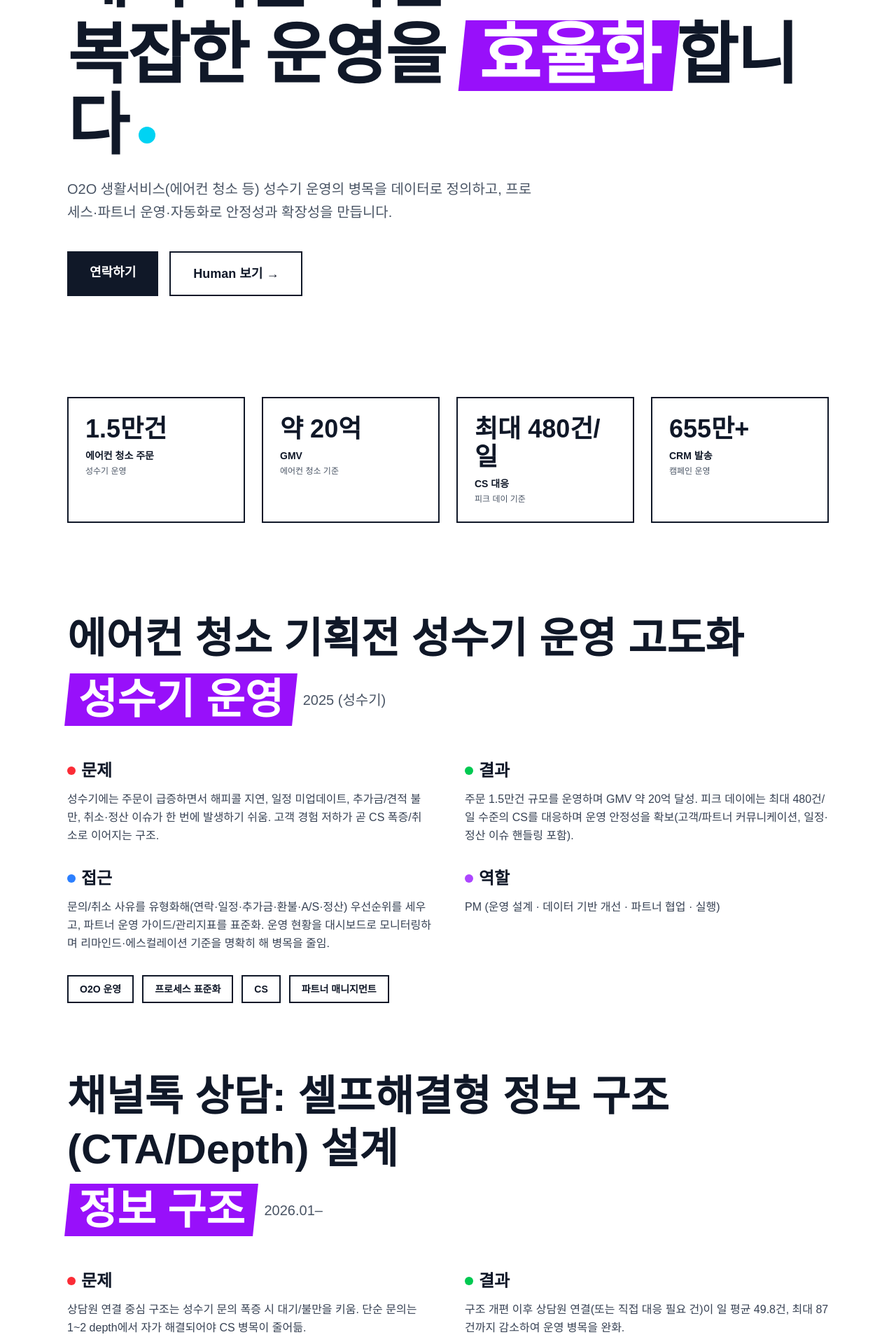
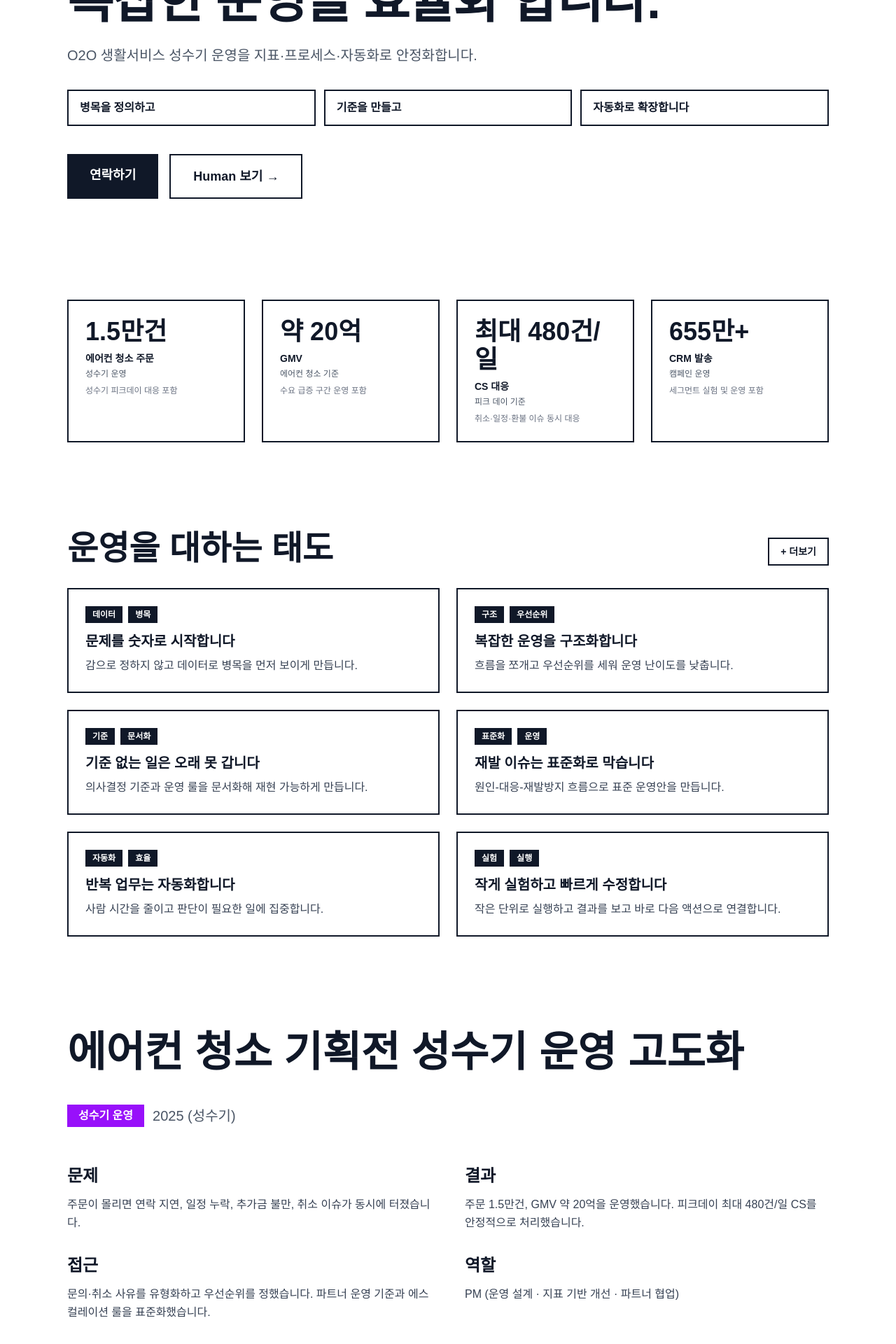
Before and after one commit to realgyu/Whoisjin, a Next.js app: page /work in a window 1280 px wide. Shown: the part 200-2120 px from the top of the page at 70% size. Built offline with nearby package versions, Linux system fonts and the light colour scheme.

Commit message:
Enrich work and human page content

```diff
--- a/app/work/page.tsx
+++ b/app/work/page.tsx
@@ -1,26 +1,93 @@
-// FILE: app/work/page.tsx
+"use client";
+
+import { useState } from "react";
 
 export default function WorkPage() {
+  const [showAllPrinciples, setShowAllPrinciples] = useState(false);
+
+  const heroBullets = [
+    "병목을 정의하고",
+    "기준을 만들고",
+    "자동화로 확장합니다",
+  ];
+
   const impacts = [
     {
       label: "에어컨 청소 주문",
       value: "1.5만건",
       desc: "성수기 운영",
+      context: "성수기 피크데이 대응 포함",
     },
     {
       label: "GMV",
       value: "약 20억",
       desc: "에어컨 청소 기준",
+      context: "수요 급증 구간 운영 포함",
     },
     {
       label: "CS 대응",
       value: "최대 480건/일",
       desc: "피크 데이 기준",
+      context: "취소·일정·환불 이슈 동시 대응",
     },
     {
       label: "CRM 발송",
       value: "655만+",
       desc: "캠페인 운영",
+      context: "세그먼트 실험 및 운영 포함",
+    },
+  ];
+
+  const workPrinciples = [
+    {
+      title: "문제를 숫자로 시작합니다",
+      detail: "감으로 정하지 않고 데이터로 병목을 먼저 보이게 만듭니다.",
+      keywords: ["데이터", "병목"],
+    },
+    {
+      title: "복잡한 운영을 구조화합니다",
+      detail: "흐름을 쪼개고 우선순위를 세워 운영 난이도를 낮춥니다.",
+      keywords: ["구조", "우선순위"],
+    },
+    {
+      title: "기준 없는 일은 오래 못 갑니다",
+      detail: "의사결정 기준과 운영 룰을 문서화해 재현 가능하게 만듭니다.",
+      keywords: ["기준", "문서화"],
+    },
+    {
+      title: "재발 이슈는 표준화로 막습니다",
+      detail: "원인-대응-재발방지 흐름으로 표준 운영안을 만듭니다.",
+      keywords: ["표준화", "운영"],
+    },
+    {
+      title: "반복 업무는 자동화합니다",
+      detail: "사람 시간을 줄이고 판단이 필요한 일에 집중합니다.",
+      keywords: ["자동화", "효율"],
+    },
+    {
+      title: "작게 실험하고 빠르게 수정합니다",
+      detail: "작은 단위로 실행하고 결과를 보고 바로 다음 액션으로 연결합니다.",
+      keywords: ["실험", "실행"],
+    },
+    {
+      title: "현장 언어로 커뮤니케이션합니다",
+      detail: "파트너·운영·CS와 같은 그림을 보도록 표현을 맞춥니다.",
+      keywords: ["협업", "정렬"],
+    },
+    {
+      title: "운영을 시스템으로 만듭니다",
+      detail: "개인 역량에 의존하지 않도록 구조와 루틴을 설계합니다.",
+      keywords: ["시스템", "스케일"],
+    },
+    {
+      title: "지표는 행동으로 끝나야 합니다",
+      detail: "리포트로 끝내지 않고 운영 액션과 책임자까지 연결합니다.",
+      keywords: ["지표", "액션"],
+    },
+    {
+      title: "기획-실행-개선을 한 흐름으로 봅니다",
+      detail: "문제 정의부터 개선 루프까지 끊기지 않게 가져갑니다.",
+      keywords: ["개선", "루프"],
     },
   ];
 
@@ -31,114 +98,107 @@ export default function WorkPage() {
       timeline: "2025 (성수기)",
       highlight: "성수기 운영",
       problem:
-        "성수기에는 주문이 급증하면서 해피콜 지연, 일정 미업데이트, 추가금/견적 불만, 취소·정산 이슈가 한 번에 발생하기 쉬움. 고객 경험 저하가 곧 CS 폭증/취소로 이어지는 구조.",
+        "주문이 몰리면 연락 지연, 일정 누락, 추가금 불만, 취소 이슈가 동시에 터졌습니다.",
       approach:
-        "문의/취소 사유를 유형화해(연락·일정·추가금·환불·A/S·정산) 우선순위를 세우고, 파트너 운영 가이드/관리지표를 표준화. 운영 현황을 대시보드로 모니터링하며 리마인드·에스컬레이션 기준을 명확히 해 병목을 줄임.",
+        "문의·취소 사유를 유형화하고 우선순위를 정했습니다. 파트너 운영 기준과 에스컬레이션 룰을 표준화했습니다.",
       result:
-        "주문 1.5만건 규모를 운영하며 GMV 약 20억 달성. 피크 데이에는 최대 480건/일 수준의 CS를 대응하며 운영 안정성을 확보(고객/파트너 커뮤니케이션, 일정·정산 이슈 핸들링 포함).",
-      role: "PM (운영 설계 · 데이터 기반 개선 · 파트너 협업 · 실행)",
+        "주문 1.5만건, GMV 약 20억을 운영했습니다. 피크데이 최대 480건/일 CS를 안정적으로 처리했습니다.",
+      role: "PM (운영 설계 · 지표 기반 개선 · 파트너 협업)",
       tags: ["O2O 운영", "프로세스 표준화", "CS", "파트너 매니지먼트"],
-      color: "blue",
     },
     {
       id: 2,
-      title: "채널톡 상담: 셀프해결형 정보 구조(CTA/Depth) 설계",
+      title: "채널톡 상담 정보 구조(CTA/Depth) 재설계",
       timeline: "2026.01–",
       highlight: "정보 구조",
       problem:
-        "상담원 연결 중심 구조는 성수기 문의 폭증 시 대기/불만을 키움. 단순 문의는 1~2 depth에서 자가 해결되어야 CS 병목이 줄어듦.",
+        "상담원 연결 중심 구조라 단순 문의도 대기로 쌓이며 운영 병목이 커졌습니다.",
       approach:
-        "작년 주요 문의와 운영 이슈를 기준으로 '자가 해결 가능한 질문'을 깊이별로 재구성하고, 상담원 연결 CTA는 정말 필요한 지점에만 배치. 고객이 막히는 지점을 기준으로 카테고리를 재매핑해 탐색 비용을 줄임.",
+        "자가 해결 질문을 깊이별로 재배치하고 상담원 연결 CTA를 필요한 지점에만 남겼습니다.",
       result:
-        "구조 개편 이후 상담원 연결(또는 직접 대응 필요 건)이 일 평균 49.8건, 최대 87건까지 감소하여 운영 병목을 완화.",
-      role: "PM (정보 구조 설계 · 운영 데이터 기반 개선)",
+        "개편 후 상담원 연결/직접 대응 건이 일 평균 49.8건, 최대 87건 수준으로 감소했습니다.",
+      role: "PM (정보 구조 설계 · 운영 데이터 개선)",
       tags: ["CS UX", "FAQ/CTA", "정보 구조", "운영 개선"],
-      color: "purple",
     },
     {
       id: 3,
-      title: "파트너 배정 로직: 비율 변경 시점부터 자동 반영(운영 자동화)",
+      title: "파트너 배정 로직 자동 반영",
       timeline: "2025–2026",
       highlight: "자동화",
       problem:
-        "파트너별 물량 배분 비율이 바뀔 때 수동 반영/혼선이 생기면 배정 오류로 이어지고, 운영 신뢰도와 처리 속도가 떨어짐.",
+        "배분 비율 변경을 수동으로 반영하면 누락과 혼선이 반복됐습니다.",
       approach:
-        "'비율 변경 시점 이후부터 신규 비율 적용' 원칙으로 로직을 정리하고, 예외 케이스(취소/중복/누락) 검증 포인트와 로그/알림 기준을 함께 설계.",
+        "변경 시점 이후 신규 비율이 자동 적용되도록 로직을 설계하고 예외 검증 포인트를 정의했습니다.",
       result:
-        "수작업으로 하루 2시간+ 투입하던 배정/반영 작업을 자동화하여 운영 리소스를 절감하고, 변경 적용 속도와 일관성을 확보.",
-      role: "PM (요구사항 정의 · 로직 설계 · 구현/검증)",
+        "하루 2시간+ 들던 반복 작업을 자동화해 반영 속도와 일관성을 함께 올렸습니다.",
+      role: "PM (요구사항 정의 · 로직 설계 · 검증)",
       tags: ["Google Apps Script", "자동화", "배정 로직", "운영 효율"],
-      color: "orange",
     },
     {
       id: 4,
-      title: "지역별 수요 분석('시' 단위 정규화) & 타겟 전략 근거 확보",
+      title: "지역별 수요 분석(시 단위 정규화)",
       timeline: "2026.01 (In progress)",
       highlight: "데이터 분석",
       problem:
-        "주소 포맷이 지역/유형별로 달라 시 단위 분석에서 null/미상이 발생. 수도권 이후 '다음 타겟' 의사결정 근거가 약해짐.",
+        "주소 포맷 불일치로 시 단위 분석에서 null/미상이 발생해 타겟 판단이 느렸습니다.",
       approach:
-        "도로명 주소에서 시/시군구를 안정적으로 추출하도록 정규식/전처리를 개선하고, '미상' 케이스는 별도 분리해 패턴을 확인. Looker Studio 시각화에 맞게 지역 단위를 표준화.",
+        "주소 전처리와 정규식 기준을 고도화해 지역 단위를 표준화하고 미상 케이스를 분리했습니다.",
       result:
-        "현재 분석 진행 중이며, 전체 지역 분포를 기반으로 '수도권 이후 타겟' 후보를 도출해 마케팅/운영 의사결정에 연결하는 것을 목표로 함.",
-      role: "PM/Analyst (데이터 가공 · 분석 · 시각화 · 공유)",
+        "수도권 이후 타겟 후보를 데이터로 도출할 수 있는 분석 기반을 구축 중입니다.",
+      role: "PM/Analyst (데이터 가공 · 분석 · 시각화)",
       tags: ["Looker Studio", "Regex", "지역 분석", "타겟팅"],
-      color: "green",
     },
   ];
 
+  const visiblePrinciples = showAllPrinciples
+    ? workPrinciples
+    : workPrinciples.slice(0, 6);
+
   return (
     <div className="min-h-screen bg-white">
-      {/* Hero */}
       <section className="max-w-6xl mx-auto px-4 sm:px-6 md:px-8 py-12 md:py-20">
-        <div className="relative">
-          {/* Main Typography */}
-          <div className="pt-6 md:pt-10">
-            <h1 className="text-4xl sm:text-5xl md:text-7xl lg:text-8xl font-black text-gray-900 leading-[1.05] tracking-tight">
+        <h1 className="text-4xl md:text-7xl font-black text-gray-900 leading-[1.05] tracking-tight">
           데이터를 기반으로
         </h1>
-
-            <h1 className="mt-2 text-4xl sm:text-5xl md:text-7xl lg:text-8xl font-black text-gray-900 leading-[1.05] tracking-tight">
-              복잡한 운영을{" "}
-              <span className="relative inline-block align-baseline">
-                <span className="relative z-10 text-white px-3 sm:px-4 md:px-6 py-1 md:py-2">
-                  효율화
-                </span>
-                <span className="absolute inset-0 bg-purple-600 -skew-x-6" />
-              </span>
-              합니다
-              <span className="inline-block w-3 h-3 sm:w-4 sm:h-4 md:w-6 md:h-6 bg-cyan-400 rounded-full ml-2 sm:ml-3 md:ml-4 mb-1 md:mb-2" />
+        <h1 className="mt-2 text-4xl md:text-7xl font-black text-gray-900 leading-[1.05] tracking-tight">
+          복잡한 운영을 효율화 합니다.
         </h1>
 
-            <p className="mt-6 text-base sm:text-lg md:text-xl text-gray-600 font-medium max-w-2xl leading-relaxed">
-              O2O 생활서비스(에어컨 청소 등) 성수기 운영의 병목을 데이터로 정의하고,
-              프로세스·파트너 운영·자동화로 안정성과 확장성을 만듭니다.
+        <p className="mt-6 text-base md:text-xl text-gray-600 font-medium max-w-3xl leading-relaxed">
+          O2O 생활서비스 성수기 운영을 지표·프로세스·자동화로 안정화합니다.
         </p>
 
-            {/* CTA Buttons */}
+        <ul className="mt-8 grid grid-cols-1 sm:grid-cols-3 gap-3">
+          {heroBullets.map((bullet) => (
+            <li
+              key={bullet}
+              className="border-2 border-gray-900 px-4 py-3 text-sm md:text-base font-bold text-gray-900"
+            >
+              {bullet}
+            </li>
+          ))}
+        </ul>
+
         <div className="flex flex-col sm:flex-row gap-3 sm:gap-4 mt-10">
           <a
             href="mailto:contact@example.com"
-                className="w-full sm:w-auto px-6 sm:px-8 py-3.5 sm:py-4 bg-gray-900 text-white text-base sm:text-lg font-bold rounded-none hover:bg-gray-800 transition-colors text-center"
+            className="w-full sm:w-auto px-6 sm:px-8 py-3.5 sm:py-4 bg-gray-900 text-white text-base sm:text-lg font-bold hover:bg-gray-800 transition-colors text-center"
           >
             연락하기
           </a>
           <a
             href="/human"
-                className="w-full sm:w-auto px-6 sm:px-8 py-3.5 sm:py-4 border-2 border-gray-900 text-gray-900 text-base sm:text-lg font-bold rounded-none hover:bg-gray-50 transition-colors text-center"
+            className="w-full sm:w-auto px-6 sm:px-8 py-3.5 sm:py-4 border-2 border-gray-900 text-gray-900 text-base sm:text-lg font-bold hover:bg-gray-50 transition-colors text-center"
           >
             Human 보기 →
           </a>
         </div>
-          </div>
-        </div>
       </section>
 
-      {/* Impact Stats */}
       <section className="max-w-6xl mx-auto px-4 sm:px-6 md:px-8 py-10 md:py-16">
         <div className="grid grid-cols-2 md:grid-cols-4 gap-4 sm:gap-6">
-          {impacts.map((impact, idx) => (
-            <div key={idx} className="border-2 border-gray-900 p-4 sm:p-6">
+          {impacts.map((impact) => (
+            <div key={impact.label} className="border-2 border-gray-900 p-4 sm:p-6">
               <div className="text-2xl sm:text-3xl md:text-4xl font-black text-gray-900 mb-2">
                 {impact.value}
               </div>
@@ -146,26 +206,54 @@ export default function WorkPage() {
                 {impact.label}
               </div>
               <div className="text-[11px] sm:text-xs text-gray-600">{impact.desc}</div>
+              <div className="mt-2 text-[11px] sm:text-xs text-gray-500">{impact.context}</div>
             </div>
           ))}
         </div>
       </section>
 
-      {/* Projects */}
       <section className="max-w-6xl mx-auto px-4 sm:px-6 md:px-8 py-10 md:py-16">
+        <div className="flex items-end justify-between gap-3 mb-6 md:mb-8">
+          <h2 className="text-3xl md:text-5xl font-black text-gray-900">운영을 대하는 태도</h2>
+          <button
+            type="button"
+            onClick={() => setShowAllPrinciples((prev) => !prev)}
+            className="px-4 py-2 border-2 border-gray-900 text-sm font-bold text-gray-900 hover:bg-gray-50 transition-colors"
+          >
+            {showAllPrinciples ? "접기" : "+ 더보기"}
+          </button>
+        </div>
+
+        <div className="grid grid-cols-1 md:grid-cols-2 gap-4 sm:gap-6">
+          {visiblePrinciples.map((principle) => (
+            <article key={principle.title} className="border-2 border-gray-900 p-5 sm:p-6">
+              <div className="flex flex-wrap gap-2 mb-3">
+                {principle.keywords.map((keyword) => (
+                  <span
+                    key={keyword}
+                    className="px-2.5 py-1 bg-gray-900 text-white text-xs font-bold"
+                  >
+                    {keyword}
+                  </span>
+                ))}
+              </div>
+              <h3 className="text-xl font-black text-gray-900 mb-2">{principle.title}</h3>
+              <p className="text-sm sm:text-base text-gray-700 leading-relaxed">{principle.detail}</p>
+            </article>
+          ))}
+        </div>
+      </section>
+
+      <section className="max-w-6xl mx-auto px-4 sm:px-6 md:px-8 py-10 md:py-16 mb-16 md:mb-20">
         <div className="space-y-16 md:space-y-24">
           {projects.map((project) => (
             <article key={project.id} className="relative">
-              {/* Project Title */}
               <div className="mb-8 md:mb-12">
-                <h2 className="text-3xl sm:text-4xl md:text-6xl font-black text-gray-900 leading-tight mb-3 md:mb-4">
+                <h2 className="text-3xl md:text-6xl font-black text-gray-900 leading-tight mb-3 md:mb-4">
                   <span className="block">{project.title}</span>
-                  <span className="mt-3 inline-flex items-center gap-3">
-                    <span className="relative inline-block">
-                      <span className="relative z-10 text-white px-3 sm:px-4 py-1">
+                  <span className="mt-3 inline-flex items-center gap-3 flex-wrap">
+                    <span className="px-3 sm:px-4 py-1 bg-purple-600 text-white text-sm sm:text-base font-bold">
                       {project.highlight}
-                      </span>
-                      <span className="absolute inset-0 bg-purple-600 -skew-x-6" />
                     </span>
                     <span className="text-base sm:text-lg md:text-xl text-gray-600 font-medium">
                       {project.timeline}
@@ -174,57 +262,38 @@ export default function WorkPage() {
                 </h2>
               </div>
 
-              {/* Content Grid */}
-              <div className="grid md:grid-cols-2 gap-8 md:gap-12">
-                {/* Left - Problem & Approach */}
+              <div className="grid grid-cols-1 md:grid-cols-2 gap-8 md:gap-12">
                 <div className="space-y-8">
                   <div>
-                    <h3 className="text-xl sm:text-2xl font-black text-gray-900 mb-3 flex items-center gap-2">
-                      <span className="w-3 h-3 bg-red-500 rounded-full" />
-                      문제
-                    </h3>
-                    <p className="text-sm sm:text-base text-gray-700 leading-relaxed">
-                      {project.problem}
-                    </p>
+                    <h3 className="text-xl sm:text-2xl font-black text-gray-900 mb-3">문제</h3>
+                    <p className="text-sm sm:text-base text-gray-700 leading-relaxed">{project.problem}</p>
                   </div>
-
                   <div>
-                    <h3 className="text-xl sm:text-2xl font-black text-gray-900 mb-3 flex items-center gap-2">
-                      <span className="w-3 h-3 bg-blue-500 rounded-full" />
-                      접근
-                    </h3>
-                    <p className="text-sm sm:text-base text-gray-700 leading-relaxed">
-                      {project.approach}
-                    </p>
+                    <h3 className="text-xl sm:text-2xl font-black text-gray-900 mb-3">접근</h3>
+                    <p className="text-sm sm:text-base text-gray-700 leading-relaxed">{project.approach}</p>
                   </div>
                 </div>
 
-                {/* Right - Result & Role */}
                 <div className="space-y-8">
                   <div>
-                    <h3 className="text-xl sm:text-2xl font-black text-gray-900 mb-3 flex items-center gap-2">
-                      <span className="w-3 h-3 bg-green-500 rounded-full" />
-                      결과
-                    </h3>
-                    <p className="text-sm sm:text-base text-gray-700 leading-relaxed">
-                      {project.result}
-                    </p>
+                    <h3 className="text-xl sm:text-2xl font-black text-gray-900 mb-3">결과</h3>
+                    <p className="text-sm sm:text-base text-gray-700 leading-relaxed">{project.result}</p>
                   </div>
-
                   <div>
-                    <h3 className="text-xl sm:text-2xl font-black text-gray-900 mb-3 flex items-center gap-2">
-                      <span className="w-3 h-3 bg-purple-500 rounded-full" />
-                      역할
-                    </h3>
-                    <p className="text-sm sm:text-base text-gray-700 leading-relaxed">
-                      {project.role}
-                    </p>
+                    <h3 className="text-xl sm:text-2xl font-black text-gray-900 mb-3">역할</h3>
+                    <p className="text-sm sm:text-base text-gray-700 leading-relaxed">{project.role}</p>
                   </div>
                 </div>
               </div>
 
-              {/* Tags */}
-              <div className="flex flex-wrap gap-2 sm:gap-3 mt-6 sm:mt-8">
+              <div className="border-2 border-gray-900 mt-6 sm:mt-8 p-4 sm:p-5 bg-gray-50">
+                <p className="text-sm font-black text-gray-900 mb-1">내가 여기서 한 일</p>
+                <p className="text-sm sm:text-base text-gray-700 leading-relaxed">
+                  데이터로 병목을 정의하고, 운영 기준/프로세스를 설계한 뒤, 자동화와 루틴으로 확장했습니다.
+                </p>
+              </div>
+
+              <div className="flex flex-wrap gap-2 sm:gap-3 mt-4 sm:mt-6">
                 {project.tags.map((tag) => (
                   <span
                     key={tag}
@@ -238,34 +307,6 @@ export default function WorkPage() {
           ))}
         </div>
       </section>
-
-      {/* How I Work */}
-      <section className="max-w-6xl mx-auto px-4 sm:px-6 md:px-8 py-10 md:py-16 mb-16 md:mb-20">
-        <h2 className="text-3xl sm:text-4xl md:text-5xl font-black text-gray-900 mb-6 md:mb-8">
-          나는 이렇게{" "}
-          <span className="relative inline-block mx-2 sm:mx-3">
-            <span className="relative z-10 text-white px-3 sm:px-4 py-1">일합니다</span>
-            <span className="absolute inset-0 bg-purple-600 -skew-x-6" />
-          </span>
-        </h2>
-
-        <div className="border-2 border-gray-900 p-5 sm:p-8">
-          <ul className="space-y-4 sm:space-y-6 text-sm sm:text-base md:text-lg text-gray-700 leading-relaxed">
-            <li className="flex items-start gap-3 sm:gap-4">
-              <span className="w-3 h-3 bg-cyan-400 rounded-full mt-2 flex-shrink-0" />
-              <span>복잡한 문제를 “지표로 보이게” 만든 뒤, 빠르게 실행 가능한 단위로 쪼갭니다.</span>
-            </li>
-            <li className="flex items-start gap-3 sm:gap-4">
-              <span className="w-3 h-3 bg-cyan-400 rounded-full mt-2 flex-shrink-0" />
-              <span>운영/CS/파트너 이슈는 “원인-재발방지-표준화”로 정리해, 다음 성수기에 덜 아프게 만듭니다.</span>
-            </li>
-            <li className="flex items-start gap-3 sm:gap-4">
-              <span className="w-3 h-3 bg-cyan-400 rounded-full mt-2 flex-shrink-0" />
-              <span>반복 업무는 자동화해서 시간을 벌고, 그 시간을 더 좋은 판단과 실험에 씁니다.</span>
-            </li>
-          </ul>
-        </div>
-      </section>
     </div>
   );
 }
```
Also changed, not shown: app/human/page.tsx (+121 -213 lines). Lines whose indentation alone changed are shown as unchanged.
